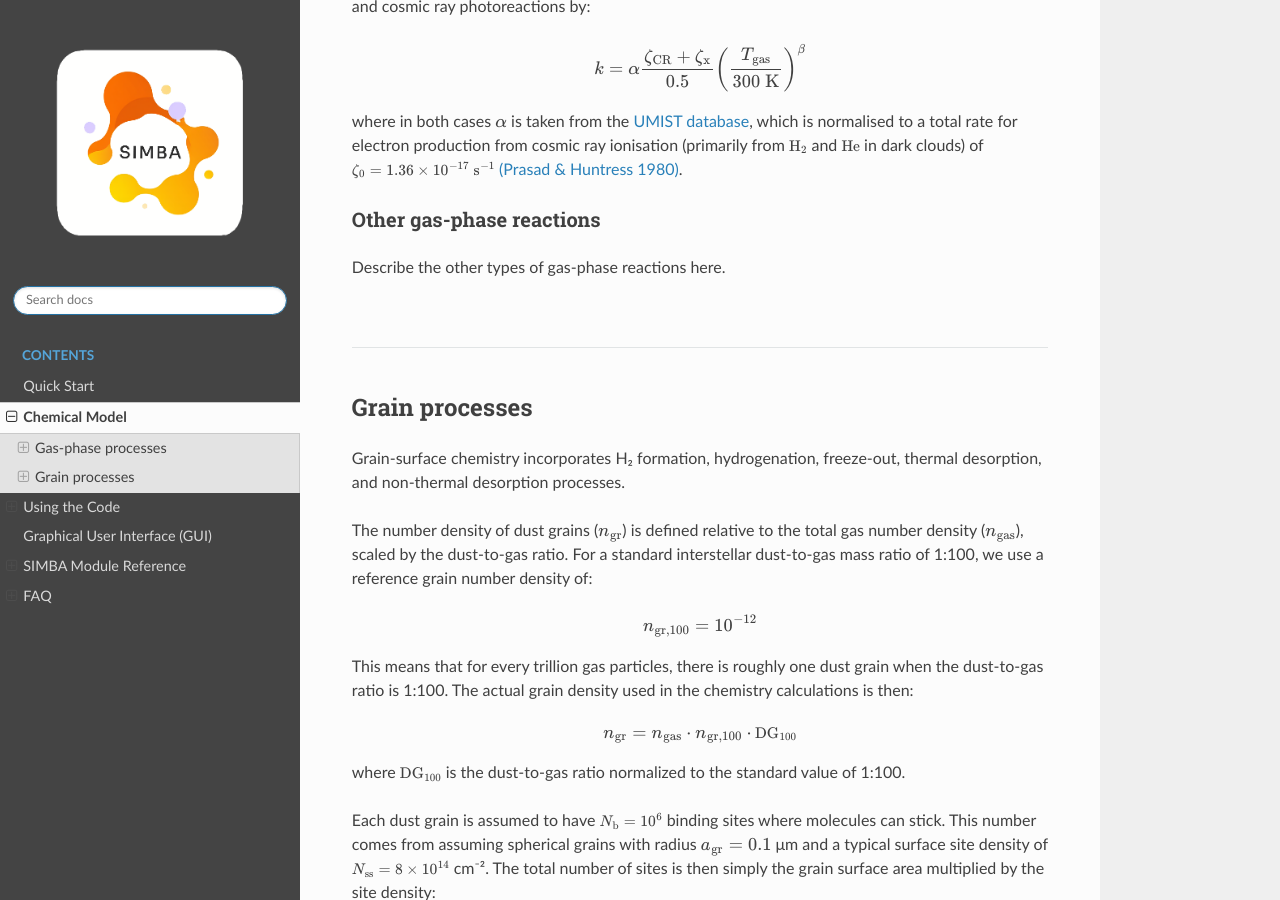
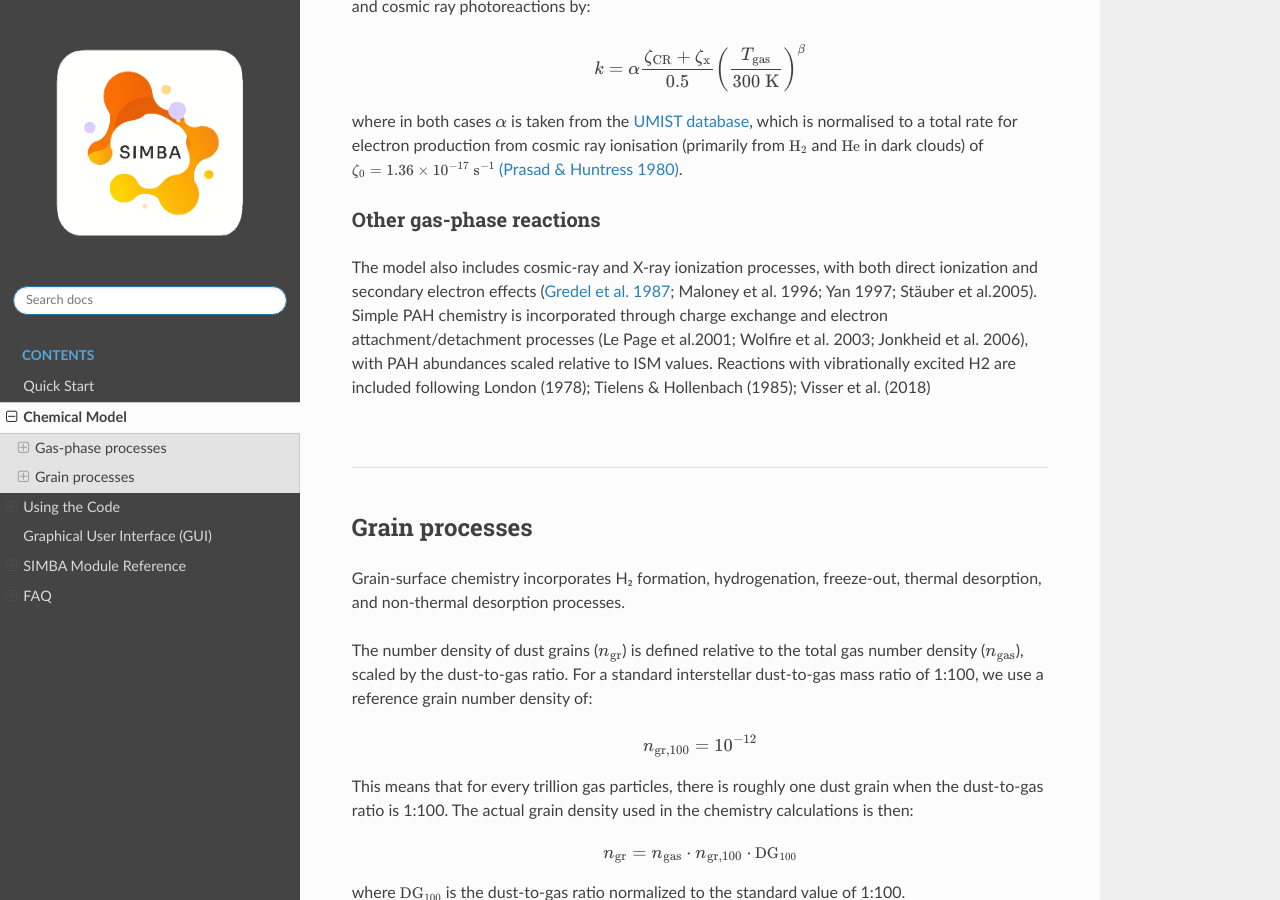
Before and after one commit to lukekeyte/simba-docs, a Sphinx documentation site: the page built from docs/chemical_model/index.md, in a window 1280 px wide and 900 px high, scrolled down 1461 px. Built offline with Sphinx 7.4.7 and the Read the Docs theme 3.1.0, drawn with Linux system fonts in a browser that asks for light colours.

Commit message:
Chemical Model updates 1

```diff
--- a/docs/chemical_model/index.md
+++ b/docs/chemical_model/index.md
@@ -58,7 +58,7 @@ for electron production from cosmic ray ionisation (primarily from $\small{\text
 
 ### Other gas-phase reactions
 
-Describe the other types of gas-phase reactions here.
+The model also includes cosmic-ray and X-ray ionization processes, with both direct ionization and secondary electron effects ([Gredel et al. 1987](https://ui.adsabs.harvard.edu/abs/1987ApJ...323L.137G/abstract); Maloney et al. 1996; Yan 1997; Stäuber et al.2005). Simple PAH chemistry is incorporated through charge exchange and electron attachment/detachment processes (Le Page et al.2001; Wolfire et al. 2003; Jonkheid et al. 2006), with PAH abundances scaled relative to ISM values. Reactions with vibrationally excited H2 are included following London (1978); Tielens & Hollenbach (1985); Visser et al. (2018)
 
 
 <br/>
```
Also changed, not shown: 2 other files.
